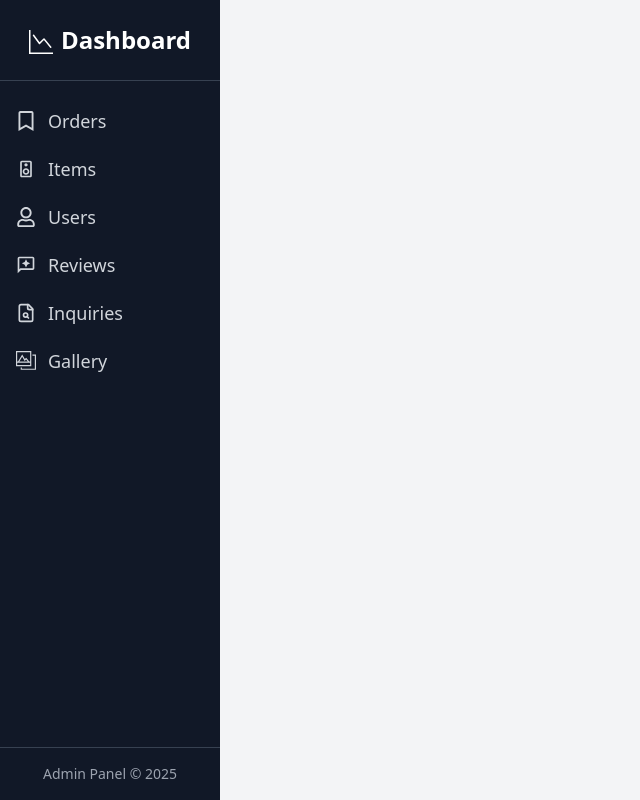
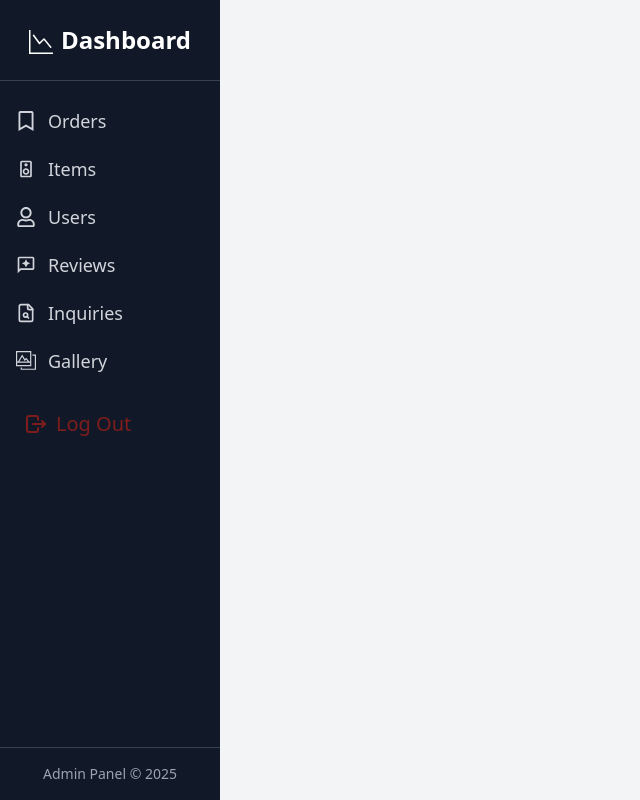
Before and after one commit to Sathsara200/kv-audio-frontend, a React (Vite) app: page /admin in a window 1280 px wide. Shown: the whole page, without its empty margins (0-640 px from the left). Built offline with nearby package versions, Linux system fonts and the light colour scheme; no server answers; sample sign-in values are in the browser's storage.

Commit message:
fix ui issue in admin page

```diff
--- a/src/pages/admin/adminPage.jsx
+++ b/src/pages/admin/adminPage.jsx
@@ -1,6 +1,7 @@
 import { BsGraphDown } from "react-icons/bs";
 import { FaRegBookmark, FaRegUser } from "react-icons/fa";
 import { MdOutlineReviews, MdOutlineSpeaker } from "react-icons/md";
+import { TbLogout } from "react-icons/tb"; // <- import logout icon
 import { Link, Route, Routes, useLocation } from "react-router-dom";
 import { useEffect, useState } from "react";
 import axios from "axios";
@@ -23,8 +24,9 @@ export default function AdminPage() {
   const [sidebarOpen, setSidebarOpen] = useState(false);
   const location = useLocation();
 
+  const token = localStorage.getItem("token"); // <- define token here
+
   useEffect(() => {
-    const token = localStorage.getItem("token");
     if (!token) {
       window.location.href = "/login";
       return;
@@ -39,7 +41,7 @@ export default function AdminPage() {
         else window.location.href = "/";
       })
       .catch(() => setUserValidated(false));
-  }, []);
+  }, [token]);
 
   const menuItems = [
     { path: "/admin/orders", icon: <FaRegBookmark />, label: "Orders" },
@@ -111,6 +113,20 @@ export default function AdminPage() {
           })}
         </nav>
 
+        {/* Logout Button */}
+        {token && (
+          <div
+            onClick={() => {
+              localStorage.removeItem("token");
+              window.location.href = "/login";
+            }}
+            className="text-[20px] text-red-900 m-4 p-2 flex items-center gap-2 cursor-pointer hover:bg-yellow-300 rounded-md"
+          >
+            <TbLogout className="text-2xl" />
+            Log Out
+          </div>
+        )}
+
         {/* Footer */}
         <div className="absolute bottom-0 w-full p-4 text-center text-sm text-gray-400 border-t border-gray-700">
           Admin Panel © {new Date().getFullYear()}
```
